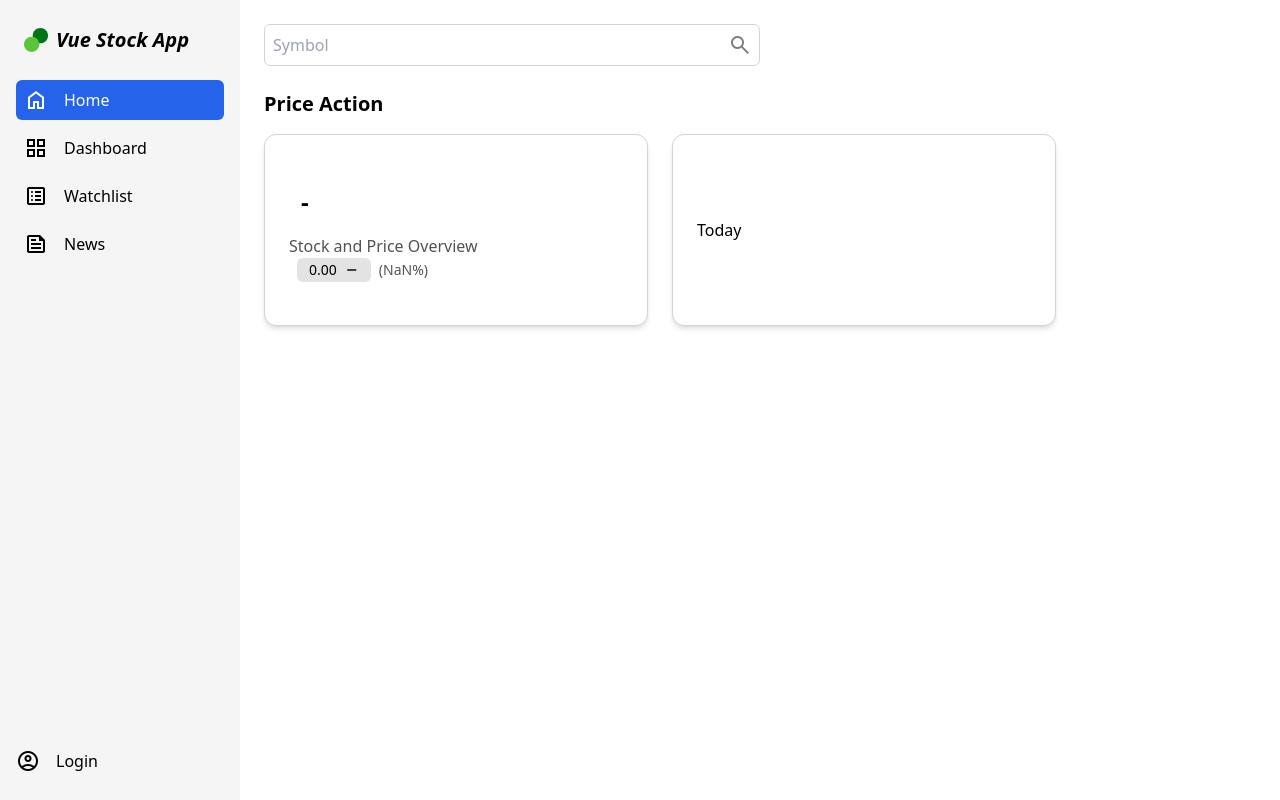
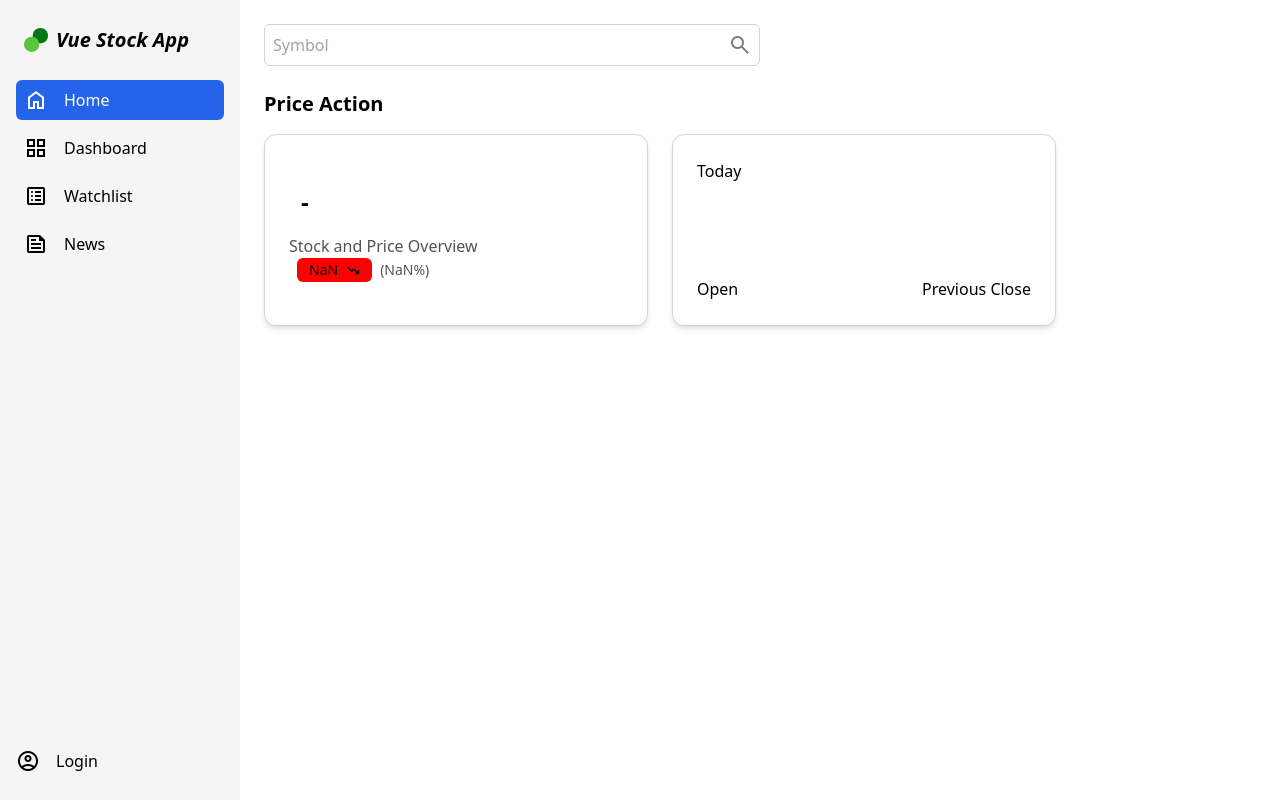
Before and after one commit to salamhis2019/stocks-2.0, a Vue app: page / in a window 1280 px wide. Built offline with nearby package versions, Linux system fonts and the light colour scheme.

Commit message:
refactor: return object in closing price which contains the date

```diff
--- a/src/components/StockDashboard.vue
+++ b/src/components/StockDashboard.vue
@@ -30,17 +30,20 @@ const currentPrice = computed(() => {
   return ''
 })
 
-const previousClosingPrice = computed(() => {
+const previousClosingPrice: any = computed(() => {
   if (dailyTimeSeriesData.value) {
     const closingData: any = Object.values(dailyTimeSeriesData.value)[1]
     const closingDataKeys = Object.keys(closingData)
-    return closingData[closingDataKeys[3]]
+    return {
+      price: closingData[closingDataKeys[3]],
+      date: Object.keys(dailyTimeSeriesData.value)[1]
+    }
   }
   return ''
 })
 
 const priceChange = computed(() =>
-  Number(currentPrice.value - previousClosingPrice.value).toFixed(2)
+  Number(currentPrice.value - previousClosingPrice.value.price).toFixed(2)
 )
 
 const date = computed(() => {
@@ -52,7 +55,7 @@ const date = computed(() => {
 })
 
 const percentChange = computed(() =>
-  ((Number(priceChange.value) / Number(previousClosingPrice.value)) * 100).toFixed(2)
+  ((Number(priceChange.value) / Number(previousClosingPrice.value.price)) * 100).toFixed(2)
 )
 
 const classes = computed(() => {
@@ -87,9 +90,21 @@ const classes = computed(() => {
         <p class="text-sm text-neutral-500">{{ date }}</p>
       </CardContainer>
       <CardContainer>
-        <header>
-          <h2>Today</h2>
-        </header>
+        <div class="flex h-full flex-col justify-between">
+          <header>
+            <h2>Today</h2>
+          </header>
+          <div class="flex w-full justify-between">
+            <div>
+              <p>Open</p>
+              <p class="text-3xl font-bold">{{ previousClosingPrice }}</p>
+              <p>{{ date }}</p>
+            </div>
+            <div>
+              <p>Previous Close</p>
+            </div>
+          </div>
+        </div>
       </CardContainer>
     </div>
   </div>
```
